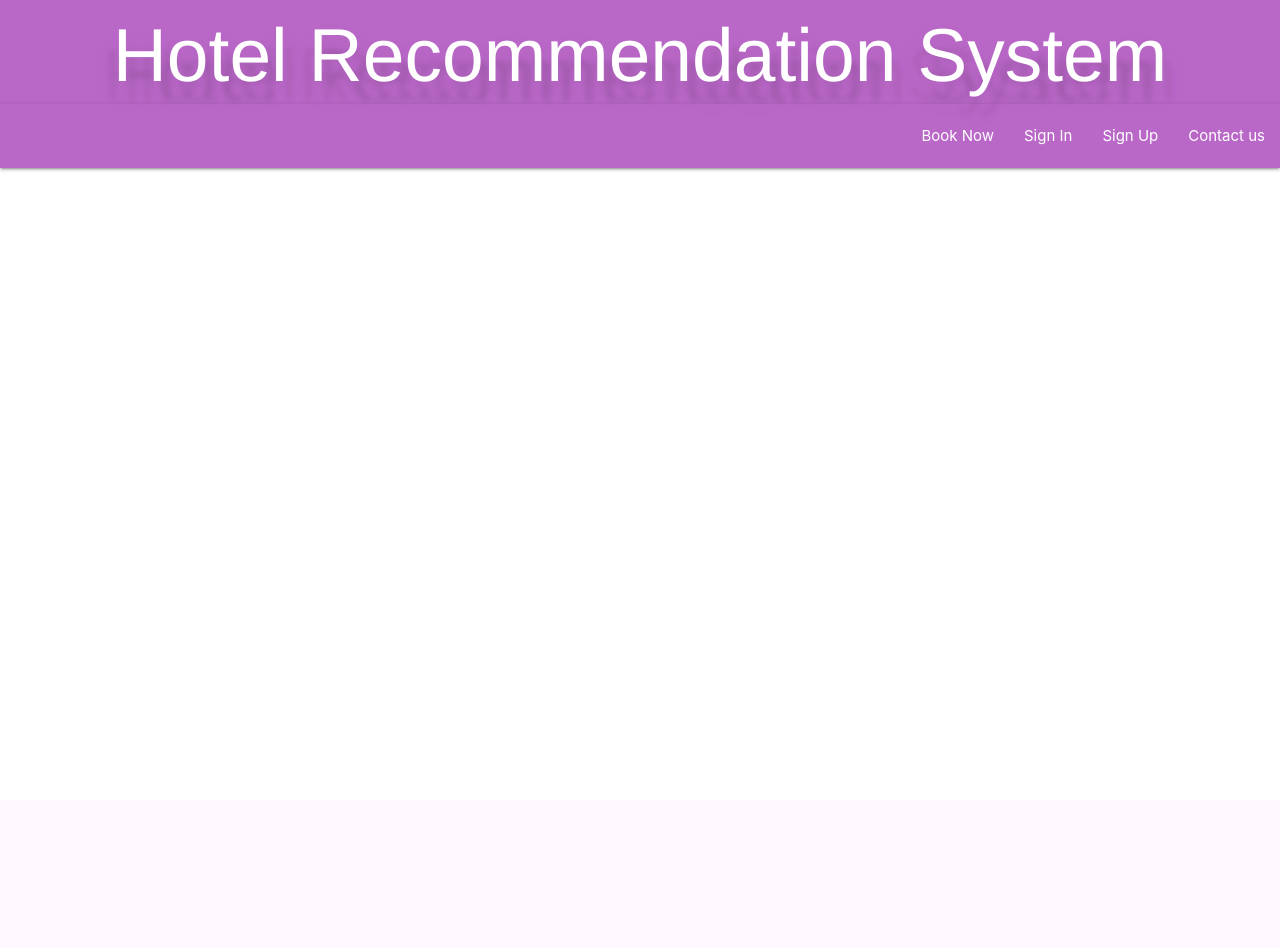
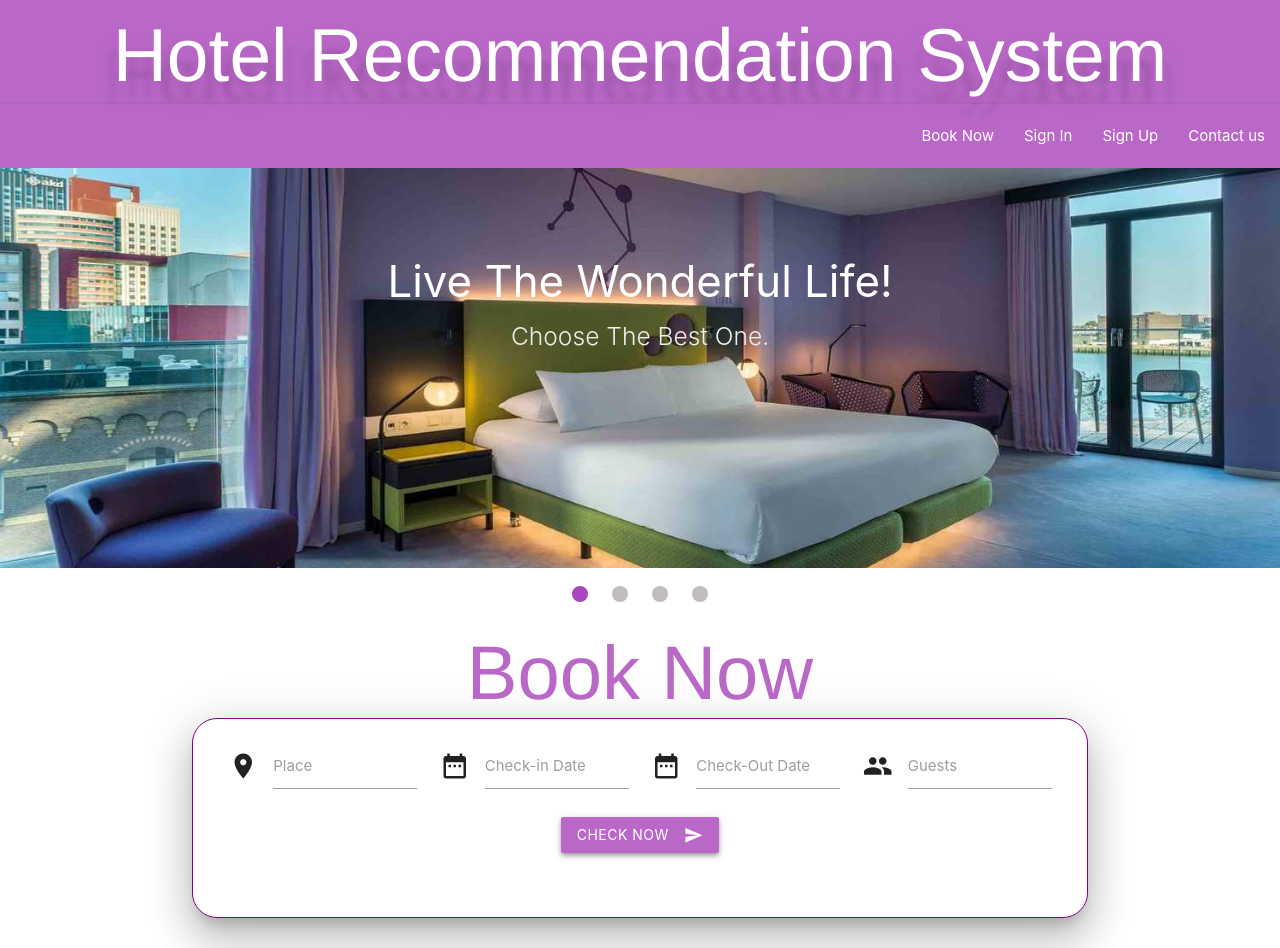
Before and after one commit to RakibCSE/hotel-recsys, a Django app: page / in a window 1280 px wide. Before the commit the page ends 171 px from the top, so only its background shows below. Run offline with Django 3.2, Linux system fonts and the light colour scheme; parts of the project's set-up code (start-up, migrations or seed data) failed here and were passed over; some web fonts are replaced.

Commit message:
design added with search fields

```diff
--- a/templates/hotel_app/index.html
+++ b/templates/hotel_app/index.html
@@ -1,28 +1,118 @@
 {% extends "base/base.html" %}
-
+{% load staticfiles %}
 
 {% block content %}
-    {% for hotel_detail in hotel_details %}
 
-        <div class="row">
-            <div class="col l2 m2 s1"></div>
-            <div class="col l8 s12 m8">
-                <h2 class="header">{{ hotel_detail.hotel_name }}</h2>
-                <div class="card horizontal">
-                    <div class="card-image">
-                        <img src="https://lorempixel.com/100/190/nature/6">
-                    </div>
-                    <div class="card-stacked">
-                        <div class="card-content">
-                            <p>I am a very simple card. I am good at containing small bits of information.</p>
+    <div class="slider">
+        <ul class="slides">
+            <li>
+                <img src="{% static "images/slider_1.jpg" %}" alt="hotel image">
+                <div class="caption center-align">
+                    <h3>Live The Wonderful Life!</h3>
+                    <h5 class="light grey-text text-lighten-3">Choose The Best One.</h5>
+                </div>
+            </li>
+            <li>
+                <img src="{% static "images/slider_3.jpg" %}"> <!-- random image -->
+                <div class="caption left-align">
+                    <h3>DREAMS COME TRUE!</h3>
+                    <h5 class="light grey-text text-lighten-3">We are Here to Help You Enjoy Your Stay.</h5>
+                </div>
+            </li>
+            <li>
+                <img src="{% static "images/slider_2.jpg" %}"> <!-- random image -->
+                <div class="caption right-align">
+                    <h3>Modern & Spacious Rooms!</h3>
+                    <h5 class="light grey-text text-lighten-3">Enjoy Your Holidays.</h5>
+                </div>
+            </li>
+            <li>
+                <img src="{% static "images/slider_4.jpg" %}"> <!-- random image -->
+                <div class="caption center-align">
+                    <h3>Providing Comfortable Luxury Residence!</h3>
+                    <h5 class="light grey-text text-lighten-3">A Moment Of Pure Prestige.</h5>
+                </div>
+            </li>
+        </ul>
+    </div>
+
+    {% for hotel in hotels_data %}
+        {{ hotel.hotel_name }}
+    {% endfor %}
+
+    <div id="book-now" class="container section scrollspy">
+        <h6 class="center-align book-now">Book Now</h6>
+        <div class="card-panel z-depth-5" style="border:1px solid purple;border-radius:25px;">
+            <div class="row">
+                <form class="col s12 m12 l12 xl12" method="post" action="{% url "hotel:index" %}"
+                      style="border-radius:20px;">
+                    {% csrf_token %}
+
+                    <div class="row">
+                        <div class="input-field col s3 m3 l3 xl3" style="margin-top:0;margin-bottom:0;">
+                            <i class="material-icons prefix">place</i>
+                            <input id="place_field" type="text" name="place" class="validate" required="required">
+                            <label for="place_field">Place</label>
                         </div>
-                        <div class="card-action">
-                            <a href="#">This is a link</a>
+                        <div class="input-field col s3 m3 l3 xl3" style="margin-top:0;margin-bottom:0;">
+                            <i class="material-icons prefix">date_range</i>
+                            <input id="checkin_field" type="text" name="check_in_date" class="datepicker">
+                            <label for="checkin_field">Check-in Date</label>
+                        </div>
+                        <div class="input-field col s3 m3 l3 xl3" style="margin-top:0;margin-bottom:0;">
+                            <i class="material-icons prefix">date_range</i>
+                            <input id="checkout_field" type="text" name="check_out_date" class="datepicker">
+                            <label for="checkout_field">Check-Out Date</label>
+                        </div>
+                        <div class="input-field col s3 m3 l3 xl3" style="margin-top:0;margin-bottom:0;">
+                            <i class="material-icons prefix">people</i>
+                            <input id="guest_field" type="text" name="guests" class="validate">
+                            <label for="guest_field">Guests</label>
                         </div>
                     </div>
-                </div>
+                    <div class="row">
+                        <div class="col s12 m12 l12 xl12" style="margin-bottom:0;margin-top:0;">
+                            <div class="check-button">
+                                <button class="btn waves-effect purple lighten-2 z-depth-2" type="submit">
+                                    Check Now <i class="material-icons right">send</i></button>
+                            </div>
+                        </div>
+                    </div>
+                </form>
             </div>
-            <div class="col l2 m2 s1"></div>
         </div>
-    {% endfor %}
+    </div>
+
 {% endblock %}
+
+{% block js %}
+    <script type="text/javascript">
+
+        $(document).ready(function () {
+            $('.datepicker').datepicker({
+                from: "02-06-2019",
+                to: "05-06-2019",
+                format: "dd-mm-yyyy"
+            });
+        });
+
+        $(document).ready(function () {
+            $('.parallax').parallax();
+        });
+
+        $(document).ready(function () {
+            $('.slider').slider();
+        });
+
+        $('.head-link').click(function (e) {
+            e.preventDefault();
+
+            let goto = $(this).attr('href');
+
+            $('html, body').animate({
+                scrollTop: $(goto).offset().top
+            }, 800);
+        });
+
+    </script>
+{% endblock %}
```
